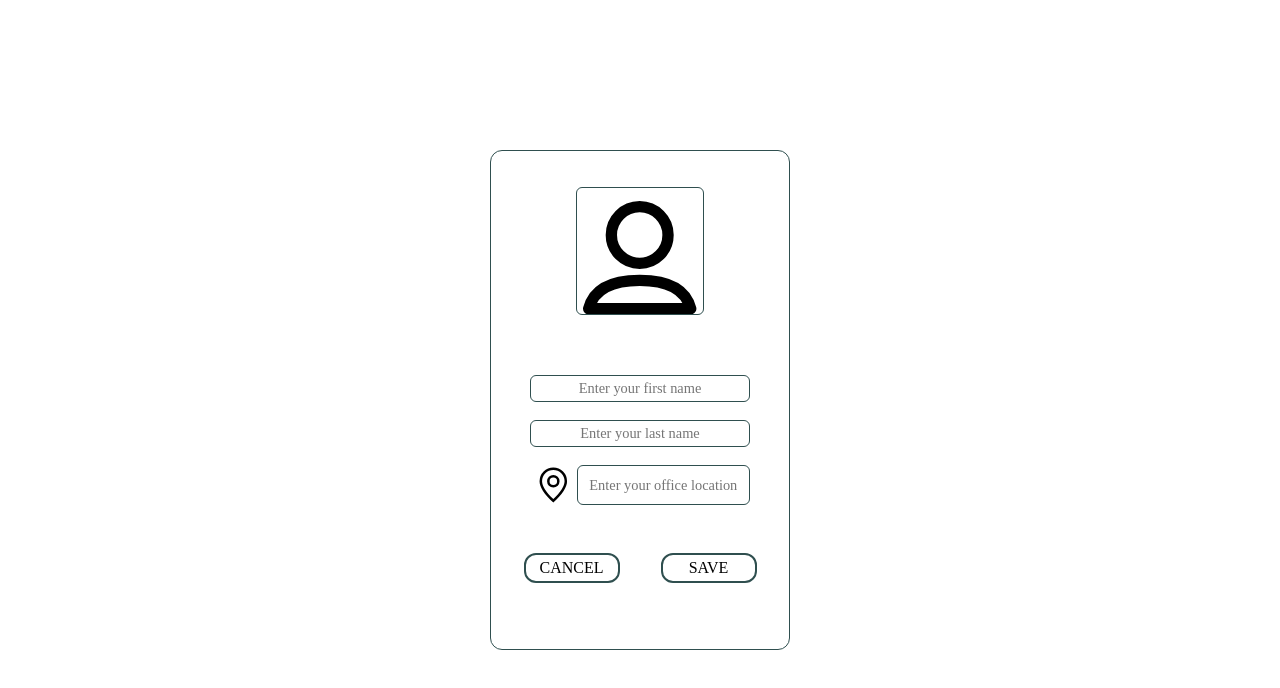
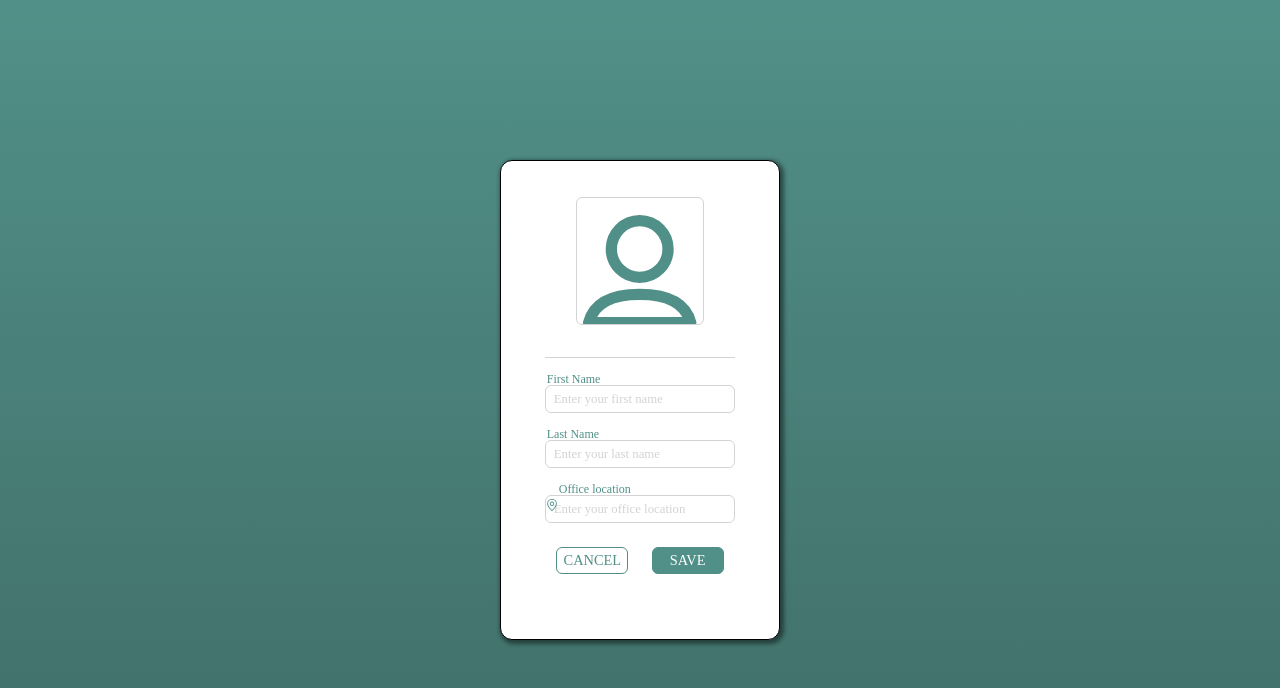
Before and after one commit to gnaumoskii/OneInsideFE, a plain HTML site: page edit-my-profile.html in a window 1280 px wide. Drawn offline with Linux system fonts and the light colour scheme; a web font is replaced by a local one.

Commit message:
added more styling (overtime)

```diff
--- a/edit-my-profile.css
+++ b/edit-my-profile.css
@@ -1,4 +1,4 @@
-@import url('https://fonts.googleapis.com/css2?family=Eczar:wght@400;500;600;700;800&display=swap');
+@import url('https://fonts.googleapis.com/css2?family=Eczar:wght@200;300;400;500;600;700;800&display=swap');
 
 * {
     box-sizing: border-box;
@@ -17,39 +17,43 @@ body {
     align-items: center;
     width: 100vw;
     height: 100vh;
-
+    background: linear-gradient(#519088, #406e68)
 }
 
 .user-container {
-    border: 1px solid darkslategray;
-    width: 300px;
-    height: 500px;
-
+    border: 1px solid black;
+    width: 280px;
+    height: 480px;
     border-radius: 12px;
     display: flex;
     flex-direction: column;
     padding: 12px;
     animation: end-rotation 0.5s ease-out;
+    box-shadow: 2px 2px 4px 2px #00000074;
+    background-color: white;
+}
+
+.user-container-animate {
+    animation: start-rotation 0.5s ease-out;
 }
 
 .user-icon__container {
+    overflow: hidden;
     width: 128px;
     height: 128px;
-    border: 1px solid darkslategray;
+    border: 1px solid lightgray;
     border-radius: 6px;
     margin-top: 24px;
     align-self: center;
     display: flex;
     justify-content: center;
     align-items: end;
-    animation: end-rotation 0.5s ease-out;
-}
-
-.user-container-animate {
-    animation: start-rotation 0.5s ease-out;
+    background-color: white;
 }
 
 .user-icon {
+    position: relative;
+    top: 4px;
     height: 90%;
 }
 
@@ -59,64 +63,121 @@ body {
 }
 
 .user-input {
-    width: 100%;
-    height: 200px;
-    margin-top: 60px;
+    position: relative;
+    border-top: 1px solid lightgray;
+    width: 75%;
+    margin-top: 32px;
     align-self: center;
     display: flex;
     flex-direction: column;
     align-items: center;
+    padding-top: 12px;
+    height: 50%;
 }
 
-.office-location__container {
-    width: 80%;
-    display: flex;
-    justify-content: end;
-    height: 40px;
+.user-input__first-name::placeholder,
+.user-input__last-name::placeholder,
+.user-input__office-location::placeholder {
+    color: lightgray;
+    font-size: 0.8rem;
+    text-align: start;
 }
 
-input {
+.user-input__first-name,
+.user-input__last-name,
+.user-input__office-location {
     font-family: 'Eczar', serif;
-    font-size: 0.9rem;
-    text-align: center;
+    padding: 8px;
     width: 80%;
-    border: 1px solid darkslategray;
-    height: 40px;
-    padding: 4px;
-    margin-bottom: 18px;
+    border: 1px solid lightgray;
+    margin-bottom: 12px;
     border-radius: 6px;;
+    width: 100%;
+    height: 28px;
+    transition: 0.2s ease-out;
+    color: #406e68;
 }
 
-.user-input__office-location {
-    width: 100%;
-    height: 100%;
+.user-input__first-name:focus,
+.user-input__last-name:focus,
+.user-input__office-location:focus {
+    outline: none !important;
+    border: 1px solid #519088;
 }
 
 .location-icon {
-    width: 60px;
+    position: absolute;
+    left: 0px;
+    top: 140px;
+    padding: 0;
+    margin: 0;
+    width: 14px;
 }
 
 .buttons {
-    margin-top: 48px;
     width: 100%;
     display: flex;
     justify-content: space-around;
+    margin-top: 12px;
 }
 
 .buttons button {
     font-family: 'Eczar', serif;
     background-color: white;
-    font-size:1rem;
+    font-size:0.9rem;
     padding: 4px;
-    width: 96px;
-    border-radius: 12px;
-    border: 2px solid darkslategray;
+    font-weight: light;
+    width: 72px;
+    border-radius: 6px;
+    border: 1px solid #519088;
     cursor: pointer;
     transition: border 0.2s ease-out;
+    transition: 0.6s cubic-bezier(0.25, 1, 0.5, 1)
 }
 
-.buttons button:hover {
-    border: 2px solid gray;
+.buttons .button-save {
+    background-color: #519088;
+    color: white;
+    text-transform: uppercase;
+
+}
+
+.buttons .button-cancel {
+    background: linear-gradient(90deg, #519088 50%, white 50%);
+    background-size: 150px;
+    background-position-x: 100%;
+    text-transform: uppercase;
+    color: #519088;
+
+}
+
+.buttons .button-save:hover {
+    background-color: #406e68;
+    border: 1px solid #406e68;
+    color: white;
+    text-transform: uppercase;
+}
+
+.buttons .button-cancel:hover {
+    background-position-x: 0%;
+    color: white;
+}
+
+
+
+.user-input__label {
+    position: relative;
+    color: #519088;
+    font-size: 0.75rem;
+    top: 2px;
+    left: 2px;
+    width: 100%;
+    text-align: start;
+}
+
+.user-input__label:last-of-type {
+    left: 14px;
+
 }
 
 @keyframes end-rotation {
--- a/edit-my-profile.html
+++ b/edit-my-profile.html
@@ -12,18 +12,16 @@
         <main class="main">
             <div class="user-container">
                 <div class="user-icon__container">
-                    <svg class="user-icon" viewBox="0 0 20 20" version="1.1" xmlns="http://www.w3.org/2000/svg" xmlns:xlink="http://www.w3.org/1999/xlink" fill="#000000"><g id="SVGRepo_bgCarrier" stroke-width="0"></g><g id="SVGRepo_tracerCarrier" stroke-linecap="round" stroke-linejoin="round"></g><g id="SVGRepo_iconCarrier"> <title>communication / 8 - communication, account, profile, person, user icon</title> <g id="Free-Icons" stroke="none" stroke-width="1" fill="none" fill-rule="evenodd" stroke-linecap="round" stroke-linejoin="round"> <g transform="translate(-1265.000000, -82.000000)" id="Group" stroke="#000000" stroke-width="2"> <g transform="translate(1263.000000, 80.000000)" id="Shape"> <path d="M12,13 C9.23857625,13 7,10.7614237 7,8 C7,5.23857625 9.23857625,3 12,3 C14.7614237,3 17,5.23857625 17,8 C17,10.7614237 14.7614237,13 12,13 Z M12,16 C17.1428571,16 20.1428571,17.6666667 21,21 L3,21 C3.85714286,17.6666667 6.85714286,16 12,16 Z"> </path> </g> </g> </g> </g></svg>
+                    <svg class="user-icon" viewBox="0 0 20 20" version="1.1" xmlns="http://www.w3.org/2000/svg" xmlns:xlink="http://www.w3.org/1999/xlink" fill="#000000" stroke="#000000"><g id="SVGRepo_bgCarrier" stroke-width="0"></g><g id="SVGRepo_tracerCarrier" stroke-linecap="round" stroke-linejoin="round"></g><g id="SVGRepo_iconCarrier"> <title>communication / 8 - communication, account, profile, person, user icon</title> <g id="Free-Icons" stroke="none" stroke-width="1" fill="none" fill-rule="evenodd" stroke-linecap="round" stroke-linejoin="round"> <g transform="translate(-1265.000000, -82.000000)" id="Group" stroke="#519088" stroke-width="2"> <g transform="translate(1263.000000, 80.000000)" id="Shape"> <path d="M12,13 C9.23857625,13 7,10.7614237 7,8 C7,5.23857625 9.23857625,3 12,3 C14.7614237,3 17,5.23857625 17,8 C17,10.7614237 14.7614237,13 12,13 Z M12,16 C17.1428571,16 20.1428571,17.6666667 21,21 L3,21 C3.85714286,17.6666667 6.85714286,16 12,16 Z"> </path> </g> </g> </g> </g></svg>
                 </div>
                 <form class="user-input">
-                    <label for="first-name" hidden>First Name</label>
-                    <input class="user-input__first-name" name="first-name" id="first-name" placeholder="Enter your first name"/>
-                    <label for="last-name" hidden>Last Name</label>
-                    <input class="user-input__last-name" name="last-name" id="last-name" placeholder="Enter your last name"/>
-                    <div class="office-location__container">
-                        <svg class="location-icon" viewBox="0 0 1024 1024" xmlns="http://www.w3.org/2000/svg" fill="#000000"><g id="SVGRepo_bgCarrier" stroke-width="0"></g><g id="SVGRepo_tracerCarrier" stroke-linecap="round" stroke-linejoin="round"></g><g id="SVGRepo_iconCarrier"><path fill="#000000" d="M800 416a288 288 0 1 0-576 0c0 118.144 94.528 272.128 288 456.576C705.472 688.128 800 534.144 800 416zM512 960C277.312 746.688 160 565.312 160 416a352 352 0 0 1 704 0c0 149.312-117.312 330.688-352 544z"></path><path fill="#000000" d="M512 512a96 96 0 1 0 0-192 96 96 0 0 0 0 192zm0 64a160 160 0 1 1 0-320 160 160 0 0 1 0 320z"></path></g></svg>
-                        <label for="office-location" hidden>Office location</label>
-                        <input class="user-input__office-location" name="office-location" id="office-location" placeholder="Enter your office location"/>
-                    </div>
+                    <label for="first-name" class="user-input__label">First Name</label>
+                    <input class="user-input__first-name" autocomplete="off" name="first-name" id="first-name" placeholder="Enter your first name" />
+                    <label for="last-name" class="user-input__label">Last Name</label>
+                    <input class="user-input__last-name" autocomplete="off" name="last-name" id="last-name" placeholder="Enter your last name"/>
+                    <svg class="location-icon" viewBox="0 0 1024 1024" xmlns="http://www.w3.org/2000/svg" fill="#000000"><g id="SVGRepo_bgCarrier" stroke-width="0"></g><g id="SVGRepo_tracerCarrier" stroke-linecap="round" stroke-linejoin="round"></g><g id="SVGRepo_iconCarrier"><path fill="#519088" d="M800 416a288 288 0 1 0-576 0c0 118.144 94.528 272.128 288 456.576C705.472 688.128 800 534.144 800 416zM512 960C277.312 746.688 160 565.312 160 416a352 352 0 0 1 704 0c0 149.312-117.312 330.688-352 544z"></path><path fill="#519088" d="M512 512a96 96 0 1 0 0-192 96 96 0 0 0 0 192zm0 64a160 160 0 1 1 0-320 160 160 0 0 1 0 320z"></path></g></svg>
+                    <label for="office-location" class="user-input__label">Office location</label>
+                    <input class="user-input__office-location" autocomplete="off" name="office-location" id="office-location" placeholder="Enter your office location"/>
                     <div class="buttons">
                         <button class="button-cancel" type="button">CANCEL</button>
                         <button class="button-save">SAVE</button>
--- a/my-profile.css
+++ b/my-profile.css
@@ -17,18 +17,20 @@ body {
     align-items: center;
     width: 100vw;
     height: 100vh;
+    background: linear-gradient(#519088, #406e68)
 }
 
 .user-container {
-    border: 1px solid darkslategray;
-    width: 300px;
-    height: 500px;
+    border: 1px solid black;
+    width: 280px;
+    height: 480px;
     border-radius: 12px;
     display: flex;
     flex-direction: column;
     padding: 12px;
     animation: end-rotation 0.5s ease-out;
-
+    box-shadow: 2px 2px 4px 2px #00000074;
+    background-color: white;
 }
 
 .user-container-animate {
@@ -36,18 +38,22 @@ body {
 }
 
 .user-icon__container {
+    overflow: hidden;
     width: 128px;
     height: 128px;
-    border: 1px solid darkslategray;
+    border: 1px solid lightgray;
     border-radius: 6px;
     margin-top: 24px;
     align-self: center;
     display: flex;
     justify-content: center;
     align-items: end;
+    background-color: white;
 }
 
 .user-icon {
+    position: relative;
+    top: 4px;
     height: 90%;
 }
 
@@ -59,38 +65,45 @@ body {
 }
 
 .edit-icon {
-    width: 32px;
+    width: 70%;
     cursor: pointer;
     opacity: 1;
-    transition: opacity 0.3s cubic-bezier(0.25, 1, 0.5, 1);
+    transition: padding 0.3s cubic-bezier(0.25, 1, 0.5, 1), opacity 0.3s cubic-bezier(0.25, 1, 0.5, 1);
+    transform: rotateY(0deg);
+    padding: 2px;
 }
 
-.edit-icon:hover {
-    opacity: 0.7;
+.user-edit:hover .edit-icon {
+    opacity: 0.5;
+    padding: 0px;
 }
 
 .user-info {
+    border-top: 1px solid lightgray;
     margin-top: 32px;
     align-self: center;
     text-align: center;
     font-size: 1.2rem;
     position: relative;
+    width: 75%;
+    color: black;
 }
 
 .info-label {
-    color: gray;
+    position: relative;
+    color: #519088;
     font-size: 0.8rem;
-    text-align: center;
-    transform: translateY(-12px) translateX(-50%)
+    top: 10px;
+    user-select: none;
 }
 
 .location-icon {
     position: absolute;
-    left: -32px;
-    top:  168px;
+    left: 38px;
+    top:  134px;
     padding: 0;
     margin: 0;
-    width: 24px;
+    width: 16px;
 }
 
 .user-info__first-name,
@@ -98,9 +111,13 @@ body {
 .user-info__office-location {
     margin: 0;
     padding: 0;
-    height: 32px;
+    text-align: center;
+    padding-top: 4px;
+    min-height: 24px;
     width: 100%;
-
+    font-size: 1rem;
+    word-break: break-word;
+    line-height: 18px;
 }
 
 @keyframes start-rotation {
```
Also changed, not shown: my-profile.html (+2 -6 lines).
